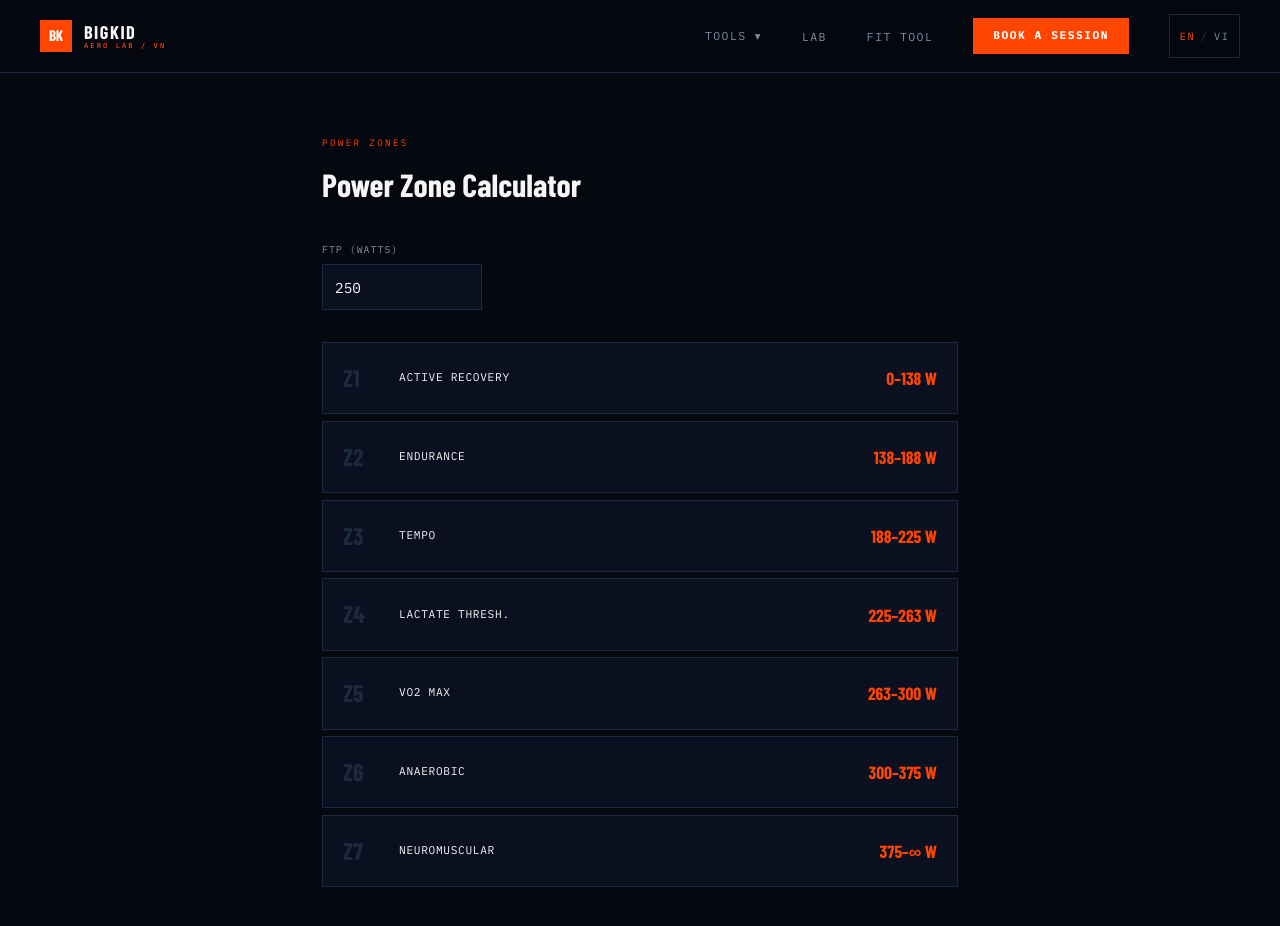
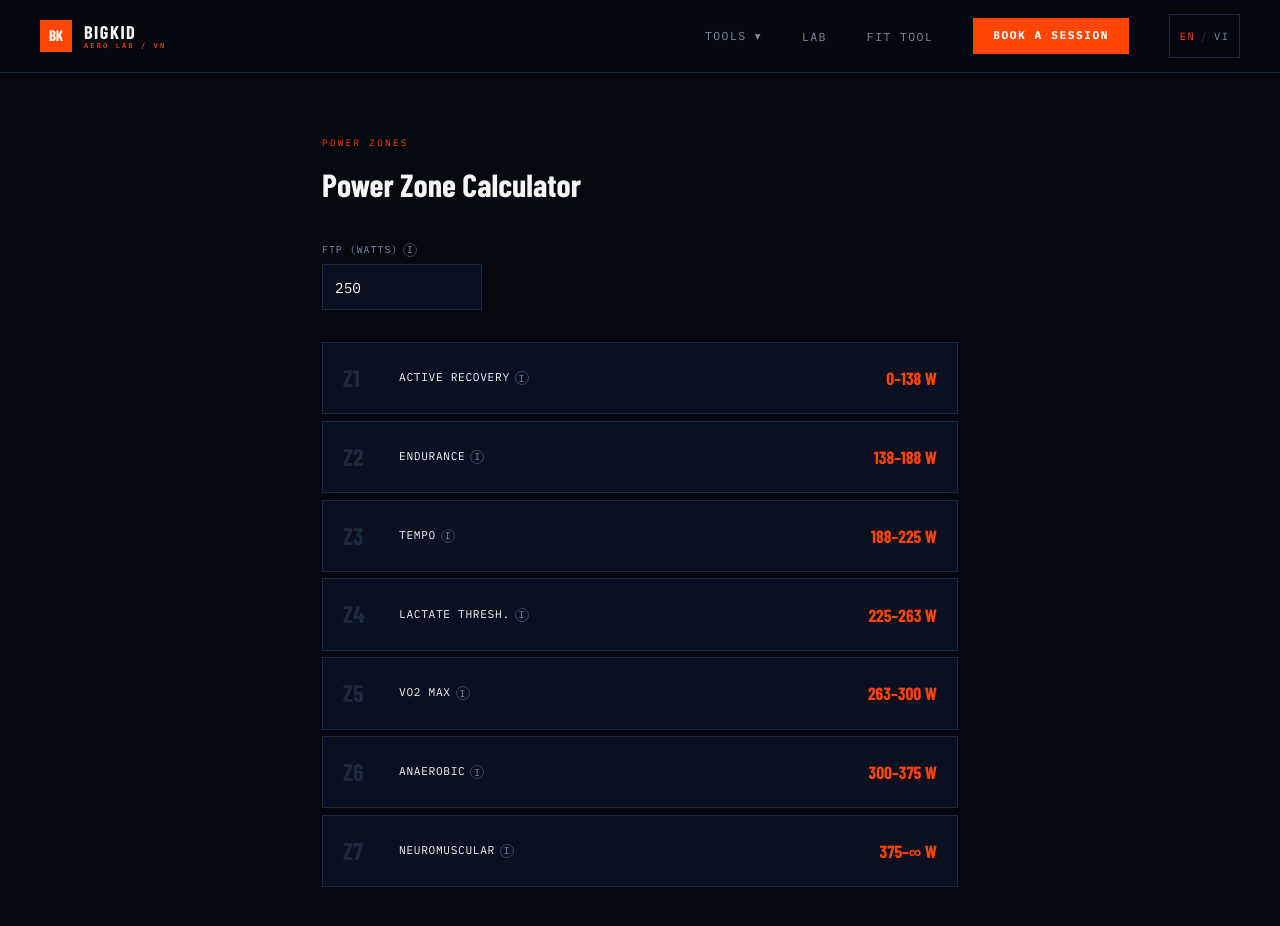
Before and after one commit to bigkid-labs/aero-lab, a Next.js app in the folder apps/web/: page /en/tools/power-zones in a window 1280 px wide. Shown: the top 926 px of the page. Built offline with nearby package versions, Linux system fonts and the light colour scheme; a web font is replaced by a local one.

Commit message:
feat(tooltip): add InfoIcon tooltips to power-zones page

```diff
--- a/apps/web/src/app/[locale]/tools/power-zones/page.tsx
+++ b/apps/web/src/app/[locale]/tools/power-zones/page.tsx
@@ -1,6 +1,20 @@
 "use client";
 import { useState } from "react";
 import { computePowerZones } from "@/lib/physicsEngine";
+import { InfoIcon } from "@/components/ui/Tooltip";
+
+const TIPS = {
+  ftp: "Functional Threshold Power — max average power sustained for 60 min. The baseline for all 7 training zones.",
+  zones: {
+    1: "Active Recovery — very low intensity. Promotes blood flow without adaptation stress.",
+    2: "Endurance — aerobic base building. The foundation of TT and triathlon fitness.",
+    3: "Tempo — comfortably hard. Improves aerobic capacity and muscular endurance.",
+    4: "Lactate Threshold — race pace for 40–70 min efforts. Key zone for TT performance.",
+    5: "VO2 Max — 3–8 min maximal efforts. Raises aerobic ceiling.",
+    6: "Anaerobic Capacity — 30 sec–3 min all-out. Builds power above VO2 max.",
+    7: "Neuromuscular Power — sprint efforts under 15 sec. Max force and speed.",
+  } as Record<number, string>,
+};
 
 export default function PowerZonesPage() {
   const [ftp, setFtp] = useState(250);
@@ -15,8 +29,8 @@ export default function PowerZonesPage() {
 
       <div style={{ marginBottom: "2rem" }}>
         <label style={{ fontFamily: "var(--font-mono)", fontSize: "0.62rem", letterSpacing: "0.1em",
-          textTransform: "uppercase", color: "var(--aero-grey)", display: "block", marginBottom: "0.4rem" }}>
-          FTP (watts)
+          textTransform: "uppercase", color: "var(--aero-grey)", display: "flex", alignItems: "center", marginBottom: "0.4rem" }}>
+          FTP (watts)<InfoIcon tooltip={TIPS.ftp} />
         </label>
         <input type="number" min={100} max={500} value={ftp}
           onChange={(e) => setFtp(Number(e.target.value))}
@@ -33,7 +47,7 @@ export default function PowerZonesPage() {
             <span style={{ fontFamily: "var(--font-display)", fontSize: "1.5rem", fontWeight: 900,
               color: "var(--aero-border)", minWidth: "2rem" }}>Z{z.zone}</span>
             <span style={{ fontFamily: "var(--font-mono)", fontSize: "0.7rem", color: "var(--aero-white)",
-              flex: 1, textTransform: "uppercase", letterSpacing: "0.06em" }}>{z.name}</span>
+              flex: 1, textTransform: "uppercase", letterSpacing: "0.06em", display: "flex", alignItems: "center" }}>{z.name}<InfoIcon tooltip={TIPS.zones[z.zone]} /></span>
             <span style={{ fontFamily: "var(--font-display)", fontSize: "1.1rem", fontWeight: 700,
               color: "var(--aero-accent)" }}>
               {z.range[0]}–{z.zone < 7 ? z.range[1] : "∞"} W
```
